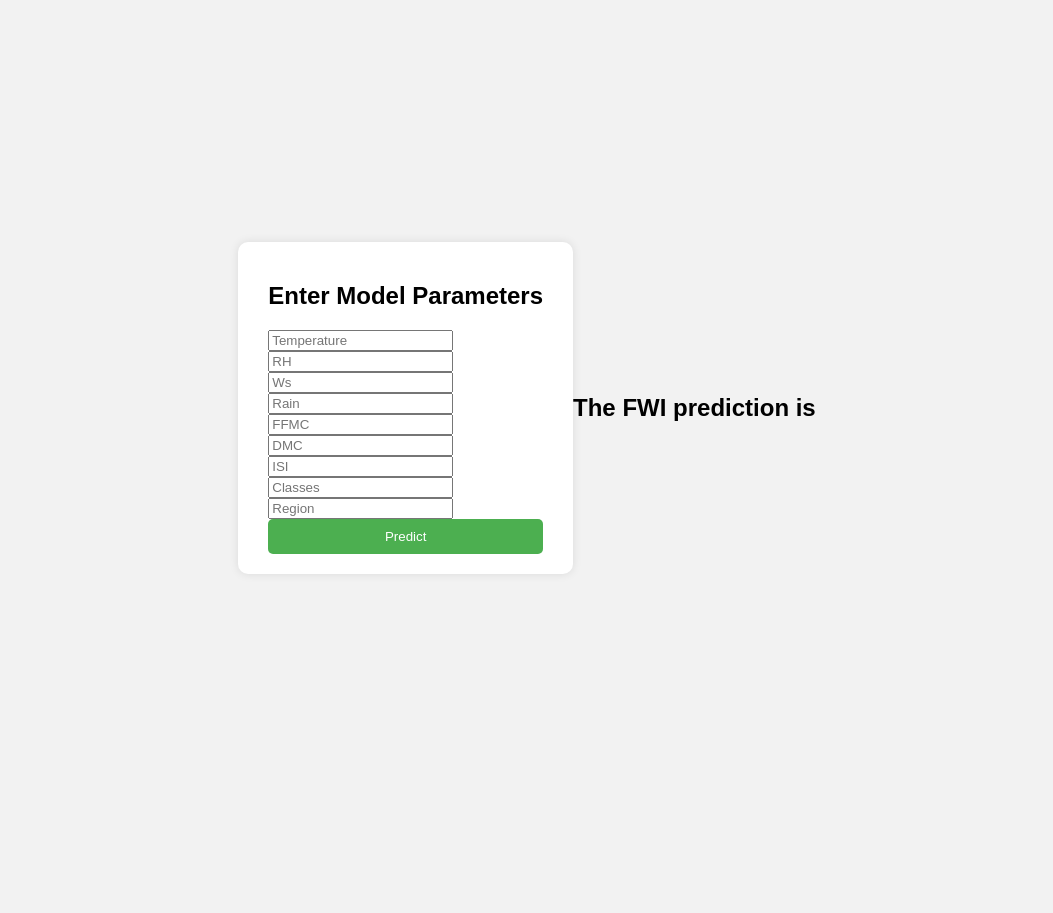
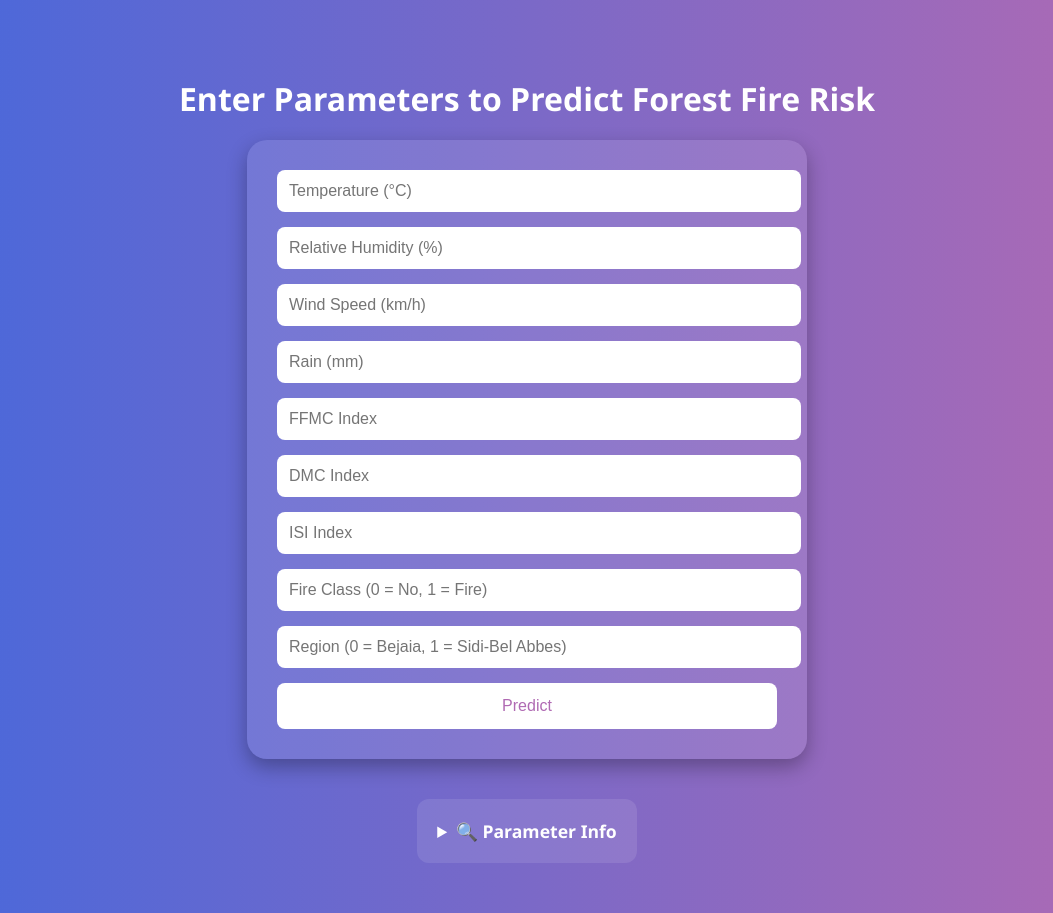
Before and after one commit to laksh2049/model_repo, a Flask app: page /predictdata in a window 1280 px wide. Shown: the whole page, without its empty margins (113-1166 px from the left). Before the commit the page ends 574 px from the top, so only its background shows below. Run offline with Flask 3, Linux system fonts and the light colour scheme; parts of the project's set-up code (start-up, migrations or seed data) failed here and were passed over.

Commit message:
updates for modern look

```diff
--- a/templates/home.html
+++ b/templates/home.html
@@ -2,62 +2,121 @@
 <html lang="en">
 <head>
   <meta charset="UTF-8">
-    <title>Model Input Form</title>
+  <title>Fire Risk Prediction</title>
   <style>
     body {
-            font-family: Arial, sans-serif;
-            background: #f2f2f2;
+      margin: 0;
+      padding: 0;
+      font-family: "Segoe UI", Tahoma, Geneva, Verdana, sans-serif;
+      background: linear-gradient(to right, #4568dc, #b06ab3);
+      color: #fff;
       display: flex;
-            justify-content: center;
+      flex-direction: column;
       align-items: center;
-            height: 100vh;
+      padding: 50px;
     }
+
+    h2 {
+      font-size: 2rem;
+      margin-bottom: 20px;
+    }
+
     form {
-            background: white;
-            padding: 20px 30px;
-            border-radius: 10px;
-            box-shadow: 0 0 10px rgba(0,0,0,0.1);
+      background-color: rgba(255,255,255,0.1);
+      padding: 30px;
+      border-radius: 20px;
+      box-shadow: 0 8px 20px rgba(0,0,0,0.3);
+      max-width: 500px;
+      width: 100%;
     }
-        input[type="number"] {
-            display: block;
+
+    input {
       width: 100%;
+      padding: 12px;
       margin-bottom: 15px;
-            padding: 8px;
-            border: 1px solid #ccc;
-            border-radius: 5px;
+      border: none;
+      border-radius: 8px;
+      font-size: 1rem;
     }
+
     button {
-            background-color: #4CAF50;
-            color: white;
-            padding: 10px;
+      width: 100%;
+      padding: 14px;
+      font-size: 1rem;
+      background-color: #ffffff;
+      color: #b06ab3;
       border: none;
-            width: 100%;
-            border-radius: 5px;
+      border-radius: 8px;
       cursor: pointer;
+      transition: background-color 0.3s ease;
     }
+
     button:hover {
-            background-color: #45a049;
+      background-color: #f0f0f0;
+    }
+
+    .results {
+      margin-top: 20px;
+      font-size: 1.2rem;
+      color: #ffffaa;
+    }
+
+    details {
+      margin-top: 40px;
+      max-width: 500px;
+      background: rgba(255,255,255,0.1);
+      padding: 20px;
+      border-radius: 12px;
+    }
+
+    summary {
+      font-weight: bold;
+      cursor: pointer;
+      font-size: 1.1rem;
+    }
+
+    ul {
+      text-align: left;
+      padding-left: 20px;
     }
   </style>
 </head>
 <body>
+  <h2>Enter Parameters to Predict Forest Fire Risk</h2>
 
-<form action="{{url_for('predict_datapoint')}}" method="post">
-    <h2>Enter Model Parameters</h2>
-    <input type="text" name="Temperature" placeholder="Temperature" step="any" required="required" /><br>
-    <input type="text" name="RH" placeholder="RH"  required="required" /><br>
-    <input type="text" name="Ws" placeholder="Ws"  required="required" /><br>
-    <input type="text" name="Rain" placeholder="Rain"  required="required" /><br>
-    <input type="text" name="FFMC" placeholder="FFMC"  required="required" /><br>
-    <input type="text" name="DMC" placeholder="DMC"  required="required" /><br>
-    <input type="text" name="ISI" placeholder="ISI"  required="required" /><br>
-    <input type="text" name="Classes" placeholder="Classes"  required="required" /><br>
-    <input type="text" name="Region" placeholder="Region"  required="required" /><br>
+  <form action="/predictdata" method="POST">
+    <input type="number" name="Temperature" placeholder="Temperature (°C)" required>
+    <input type="number" name="RH" placeholder="Relative Humidity (%)" required>
+    <input type="number" name="Ws" placeholder="Wind Speed (km/h)" required>
+    <input type="number" name="Rain" placeholder="Rain (mm)" required>
+    <input type="number" name="FFMC" placeholder="FFMC Index" required>
+    <input type="number" name="DMC" placeholder="DMC Index" required>
+    <input type="number" name="ISI" placeholder="ISI Index" required>
+    <input type="number" name="Classes" placeholder="Fire Class (0 = No, 1 = Fire)" required>
+    <input type="number" name="Region" placeholder="Region (0 = Bejaia, 1 = Sidi-Bel Abbes)" required>
+
     <button type="submit">Predict</button>
   </form>
 
-<h2>
-    The FWI prediction is {{results}}
-</h2>
+  {% if results %}
+    <div class="results">
+      🔥 Prediction Result: {{ results }}
+    </div>
+  {% endif %}
+
+  <details>
+    <summary>🔍 Parameter Info</summary>
+    <ul>
+      <li><strong>Temperature</strong>: Ambient temperature in °C</li>
+      <li><strong>RH</strong>: Relative Humidity (%)</li>
+      <li><strong>Ws</strong>: Wind speed (km/h)</li>
+      <li><strong>Rain</strong>: Rainfall in mm</li>
+      <li><strong>FFMC</strong>: Fine Fuel Moisture Code — moisture content of surface litter</li>
+      <li><strong>DMC</strong>: Duff Moisture Code — moisture of shallow organic layers</li>
+      <li><strong>ISI</strong>: Initial Spread Index — potential fire spread rate</li>
+      <li><strong>Classes</strong>: Binary label — 0 = No Fire, 1 = Fire</li>
+      <li><strong>Region</strong>: 0 = Bejaia region, 1 = Sidi-Bel Abbes region</li>
+    </ul>
+  </details>
 </body>
 </html>
```
Also changed, not shown: templates/index.html (+65 -1 lines). Lines whose indentation alone changed are shown as unchanged.
